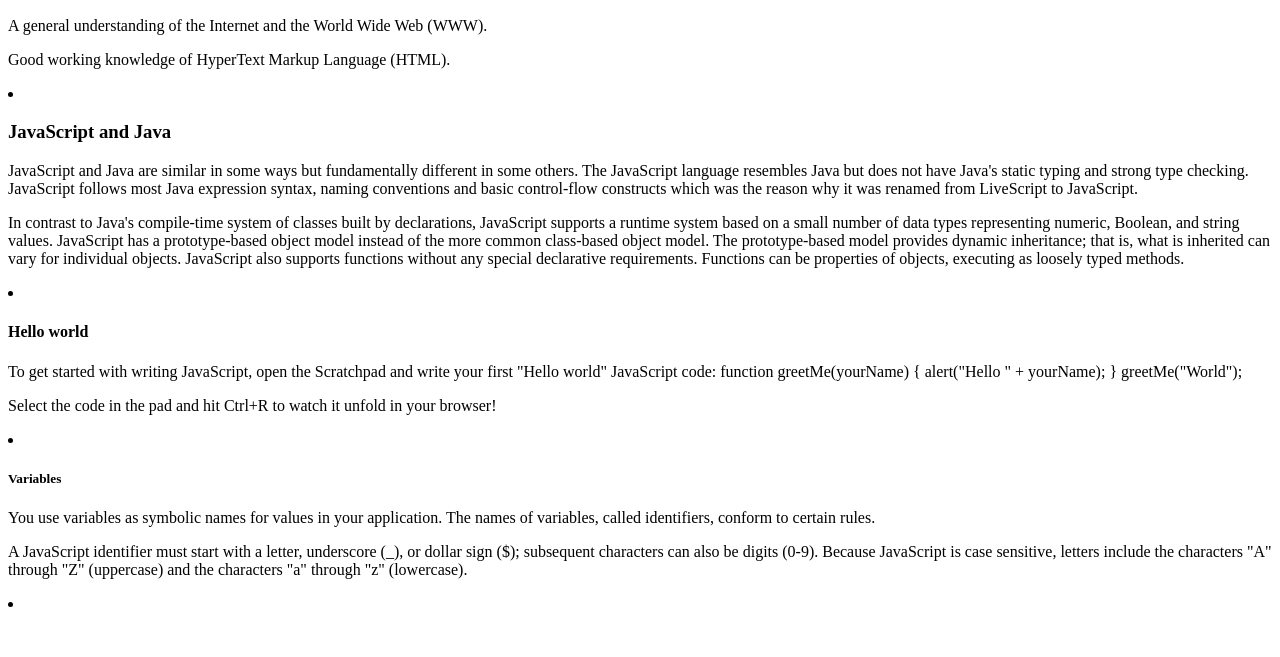
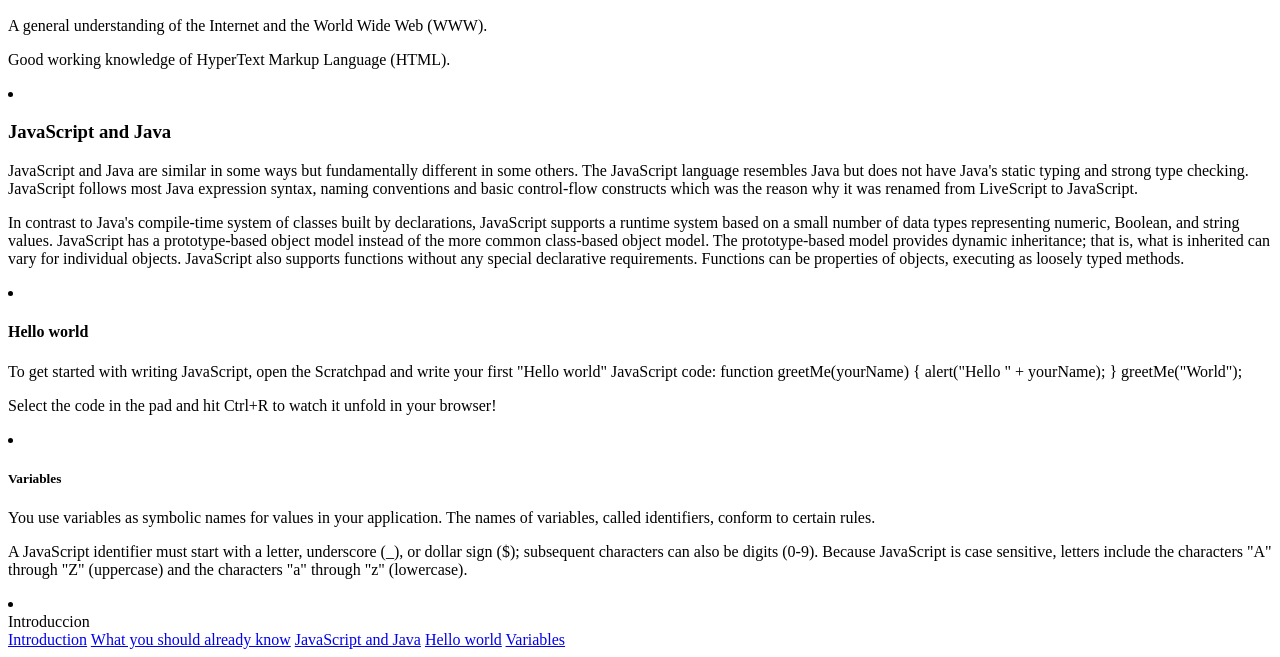
Before and after one commit to Fanger53/Paola-and-David-project, a plain HTML site: page index.html in a window 1280 px wide. Shown: the part 239-896 px from the top of the page. Before the commit the page ends 860 px from the top, so only its background shows below. Drawn offline with Linux system fonts and the light colour scheme.

Commit message:
story 9 and 10

```diff
--- a/index.html
+++ b/index.html
@@ -27,6 +27,8 @@
       <li></li>
     </section>
       <section class="main-section" id="JavaScript_and_Java" >
+
+
        <header> <h3>JavaScript and Java</h3>
 
       </header>
@@ -36,8 +38,11 @@
       </p>
       <code></code>
       <li></li>
+
       </section>
+
       <section class="main-section" id="Hello_world" >
+
       <header>  <h4>Hello world</h4>
       </header>
       <p>To get started with writing JavaScript, open the Scratchpad and write your first "Hello world" JavaScript code:
@@ -46,16 +51,29 @@
       <p>Select the code in the pad and hit Ctrl+R to watch it unfold in your browser!</p>
       <code></code>
       <li></li>
+
       </section>
       <section class="main-section" id="Variables" >
-      <header>  <h5>Variables</h5>
+
+
+    <header><h5>Variables</h5>
     </header>
     <p>You use variables as symbolic names for values in your application. The names of variables, called identifiers, conform to certain rules.</p>
     <p>A JavaScript identifier must start with a letter, underscore (_), or dollar sign ($); subsequent characters can also be digits (0-9). Because JavaScript is case sensitive, letters include the characters "A" through "Z" (uppercase) and the characters "a" through "z" (lowercase).</p>
     <code></code>
     <li></li>
   </section>
-    <nav id="navbar" ></nav>
+    <nav id="navbar" >
+
+      <header id="main-section">Introduccion</header>
+      <a href="#" class="nav-link">Introduction</a>
+      <a href="#" class="nav-link">What you should already know</a>
+      <a href="#" class="nav-link">JavaScript and Java</a>
+      <a href="#" class="nav-link">Hello world</a>
+      <a href="#" class="nav-link">Variables</a>
+
+    </nav>
+
     </main>
 
     <script src="https://cdn.freecodecamp.org/testable-projects-fcc/v1/bundle.js"></script>
```
Lines whose indentation alone changed are shown as unchanged.
